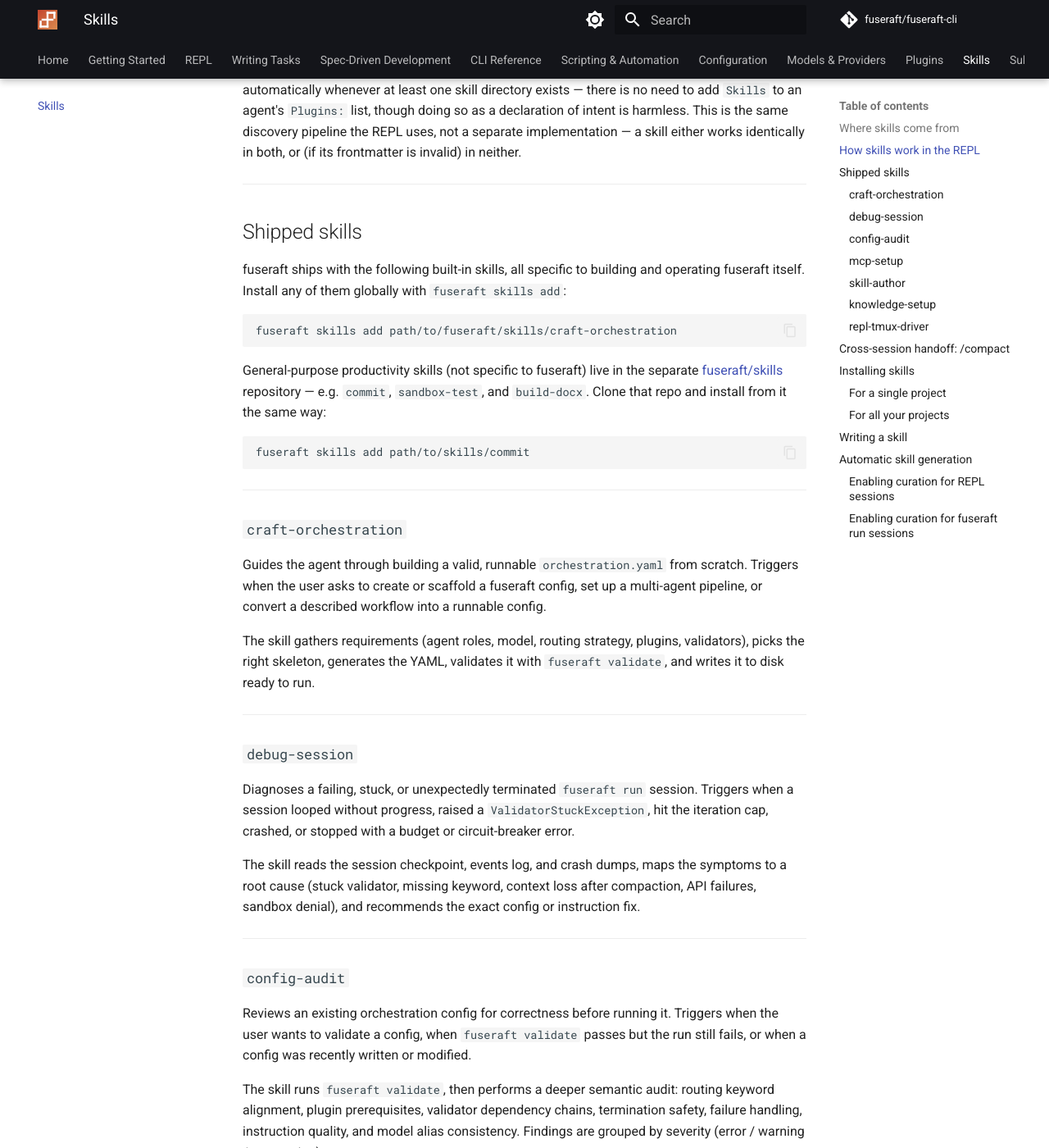
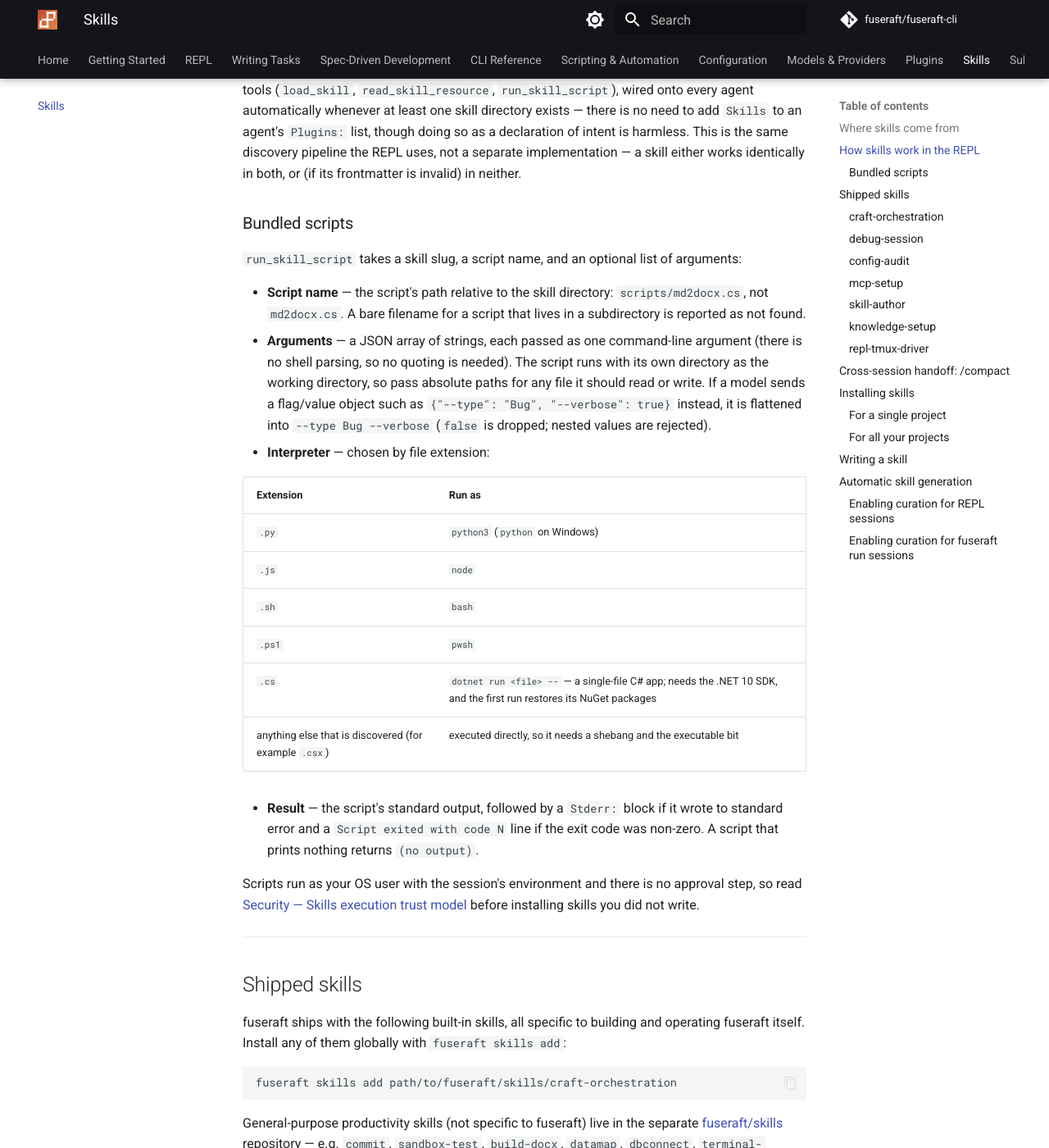
Before and after one commit to fuseraft/fuseraft-cli, an MkDocs documentation site: the page built from docs/skills.md, in a window 1280 px wide and 1400 px high, scrolled down 1862 px. Shown: the whole window at 82% size. Built offline with MkDocs 1.6.1 and Material for MkDocs 9.7.7, drawn with Linux system fonts in a browser that asks for light colours; comment, search, counter and statistics services are not loaded; some of the changed text lies outside the part shown.

Commit message:
docs(skills): document bundled scripts and current skills add behavior
- run_skill_script was documented as running .sh/.py/.js with a bare
  filename and a space-separated argument string; it runs .py/.js/.sh/
  .ps1/.cs, takes a path relative to the skill directory and a JSON
  array of arguments, and plugins.md had the parameter names wrong
- Documents that skills add copies the whole skill directory, never
  copies .git, and removes directories left empty by pruning, and
  refreshes the list of skills in fuseraft/skills

````diff
--- a/docs/skills.md
+++ b/docs/skills.md
@@ -25,7 +25,7 @@
 1. **Catalog injection** — At session start, the names and descriptions of all discovered skills are appended to the system prompt so the model knows what is available without loading every full body.
 2. **On-demand load** — When the model decides a skill is relevant, it calls `load_skill("<slug>")` to retrieve the full `SKILL.md` content, then follows those step-by-step instructions using its other tools.
 3. **Resource reading** — If a skill ships supplementary reference material (e.g. under `references/`), the model reads it with `read_skill_resource("<slug>", "<path>")`, e.g. `read_skill_resource("craft-orchestration", "references/schema-cheatsheet.md")`.
-4. **Script execution** — If a skill bundles executable scripts alongside its `SKILL.md`, the model can run them with `run_skill_script("<slug>", "<filename>")`.
+4. **Script execution** — If a skill bundles executable scripts alongside its `SKILL.md`, the model can run them with `run_skill_script("<slug>", "scripts/<file>")` — the script is named by its path relative to the skill directory. See [Bundled scripts](#bundled-scripts).
 5. **Direct invocation** — Type `$<slug>` at the REPL prompt to invoke a skill immediately without describing what you want. The `SKILL.md` content is loaded directly into the turn so the model applies the skill right away. Append arguments after the slug to pass context: `$commit fix typo in readme`. Tab completion cycles through matching skill slugs.
 
 At startup, the skill count appears in the compact info line alongside the active tool categories (e.g. `… · 3 skills · …`). Run `/tools` at any time to list all active tools by category, including the `Skills` category.
@@ -34,13 +34,34 @@
 |------|-------------|
 | `load_skill` | Load the full `SKILL.md` for a skill by slug. |
 | `read_skill_resource` | Read a supplementary file bundled with a skill (e.g. a file under `references/`), by path relative to the skill directory. |
-| `run_skill_script` | Run a script bundled with a skill (`.sh`, `.py`, `.js`). |
+| `run_skill_script` | Run a script bundled with a skill (`.py`, `.js`, `.sh`, `.ps1`, `.cs`) — see [Bundled scripts](#bundled-scripts). |
 
 `read_skill_resource` and `run_skill_script` reject a path that resolves outside the skill directory, including via a symlinked file or subdirectory planted inside it.
 
 If `--no-tools` is passed, skills are disabled for that session.
 
 `fuseraft run` orchestration sessions use the same five discovery locations and the same three tools (`load_skill`, `read_skill_resource`, `run_skill_script`), wired onto every agent automatically whenever at least one skill directory exists — there is no need to add `Skills` to an agent's `Plugins:` list, though doing so as a declaration of intent is harmless. This is the same discovery pipeline the REPL uses, not a separate implementation — a skill either works identically in both, or (if its frontmatter is invalid) in neither.
+
+### Bundled scripts
+
+`run_skill_script` takes a skill slug, a script name, and an optional list of arguments:
+
+- **Script name** — the script's path relative to the skill directory: `scripts/md2docx.cs`, not `md2docx.cs`. A bare filename for a script that lives in a subdirectory is reported as not found.
+- **Arguments** — a JSON array of strings, each passed as one command-line argument (there is no shell parsing, so no quoting is needed). The script runs with its own directory as the working directory, so pass absolute paths for any file it should read or write. If a model sends a flag/value object such as `{"--type": "Bug", "--verbose": true}` instead, it is flattened into `--type Bug --verbose` (`false` is dropped; nested values are rejected).
+- **Interpreter** — chosen by file extension:
+
+| Extension | Run as |
+|-----------|--------|
+| `.py` | `python3` (`python` on Windows) |
+| `.js` | `node` |
+| `.sh` | `bash` |
+| `.ps1` | `pwsh` |
+| `.cs` | `dotnet run <file> --` — a single-file C# app; needs the .NET 10 SDK, and the first run restores its NuGet packages |
+| anything else that is discovered (for example `.csx`) | executed directly, so it needs a shebang and the executable bit |
+
+- **Result** — the script's standard output, followed by a `Stderr:` block if it wrote to standard error and a `Script exited with code N` line if the exit code was non-zero. A script that prints nothing returns `(no output)`.
+
+Scripts run as your OS user with the session's environment and there is no approval step, so read [Security — Skills execution trust model](security.md#skills-execution-trust-model) before installing skills you did not write.
 
 ---
 
@@ -52,7 +73,7 @@
 fuseraft skills add path/to/fuseraft/skills/craft-orchestration
 ```
 
-General-purpose productivity skills (not specific to fuseraft) live in the separate [fuseraft/skills](https://github.com/fuseraft/skills) repository — e.g. `commit`, `sandbox-test`, and `build-docx`. Clone that repo and install from it the same way:
+General-purpose productivity skills (not specific to fuseraft) live in the separate [fuseraft/skills](https://github.com/fuseraft/skills) repository — e.g. `commit`, `sandbox-test`, `build-docx`, `datamap`, `dbconnect`, `terminal-screenshot`, and `azure-devops`. Clone that repo and install from it the same way:
 
 ```bash
 fuseraft skills add path/to/skills/commit
@@ -153,7 +174,7 @@
 fuseraft skills add ~/my-skills/triage
 ```
 
-The command accepts a path to a skill directory (containing `SKILL.md`) or directly to a `SKILL.md` file. The slug is derived from the `name:` field in the frontmatter; if no `name:` field is present, the directory name is used. If a skill with the same slug already exists it is updated in place — the installed copy is made to mirror the source exactly, so files removed or renamed at the source are pruned from the installed copy too.
+The command accepts a path to a skill directory (containing `SKILL.md`) or directly to a `SKILL.md` file. The slug is derived from the `name:` field in the frontmatter; if no `name:` field is present, the directory name is used. If a skill with the same slug already exists it is updated in place — the installed copy is made to mirror the source exactly, so files removed or renamed at the source are pruned from the installed copy too, and directories left empty by that pruning are removed. The whole skill directory is copied (`references/`, `scripts/`, and any other bundled files) except for a `.git` directory or `.git` file, which is never copied; pointing at a bare `SKILL.md` file copies only that file.
 
 You can also install skills by placing them directly under `~/.fuseraft/skills/` without using the CLI — skills are loaded from that directory at session start regardless of how they got there.
 
````
Also changed, not shown: docs/cli-reference.md (+1 -1 lines), docs/plugins.md (+3 -2 lines).
